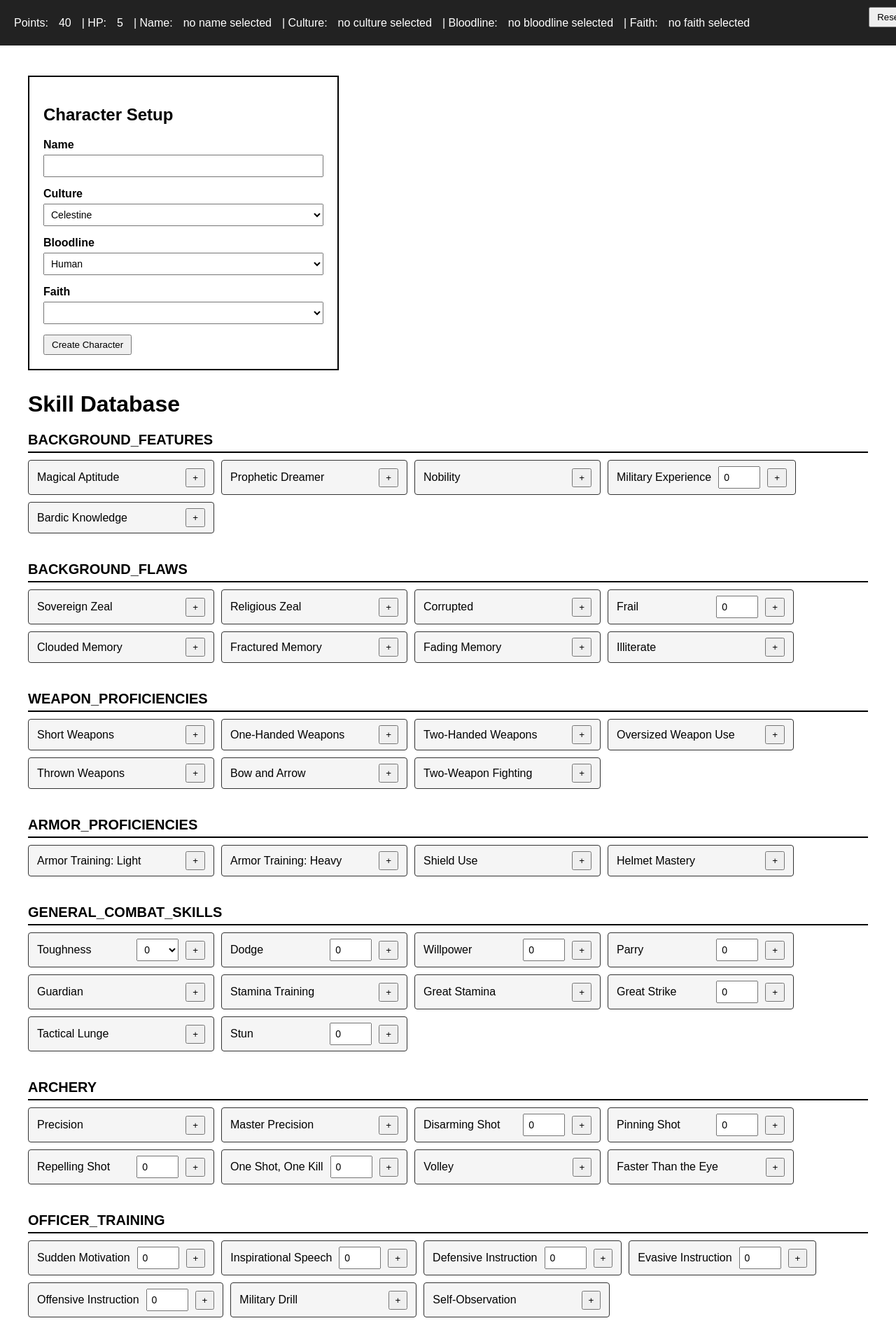
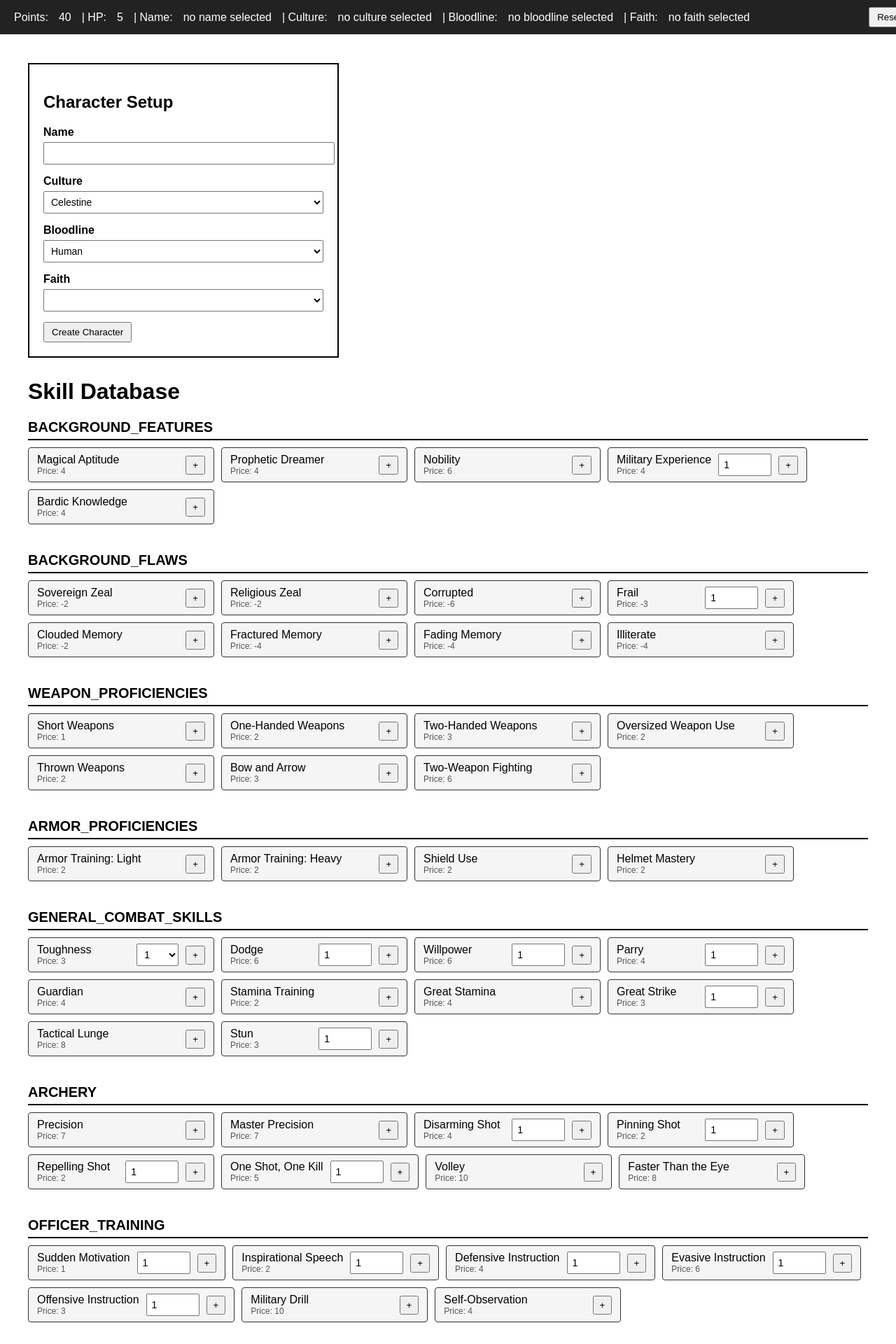
Before and after one commit to AzureZerda/CharacterCreator, a Flask app: page / in a window 1280 px wide. Shown: the top 1920 px of the page at 70% size. Run offline with Flask 3, Linux system fonts and the light colour scheme.

Commit message:
Corrected error preventing passback of quantitities above 1

```diff
--- a/app.py
+++ b/app.py
@@ -354,6 +354,9 @@ class Skill(ABC):
         if hasattr(self, "flags") and self.flags is not None:
             self.modify_flags(1,session['skills_added'])
         session['character_details']['points']-=self.cost
+        if self.name=='Toughness':
+            session['character_details']['health points']+=self.quantity
+        session.modified=True
 
     def remove(self):
         new_skills = dict(session["skills_added"])
@@ -363,6 +366,8 @@ class Skill(ABC):
         self.check_reliance(new_skills)
         session['skills_added']=new_skills
         session['character_details']['points']+=self.cost
+        if self.name=='Toughness':
+            session['character_details']['health points']-=self.quantity
         session.modified=True
 
     def check_reliance(self,skill_check):
--- a/templates/all_skills.html
+++ b/templates/all_skills.html
@@ -1,4 +1,4 @@
-={% extends "base.html" %}
+{% extends "base.html" %}
 
 {% block title %}Skills Database{% endblock %}
 
@@ -51,7 +51,6 @@
         align-items: center;
         justify-content: space-between;
         gap: 10px;
-
         padding: 8px 12px;
         border: 1px solid #333;
         background: #f5f5f5;
@@ -66,6 +65,13 @@
 
     .skill-name {
         flex: 1;
+        display: flex;
+        flex-direction: column;
+    }
+
+    .skill-price {
+        font-size: 12px;
+        color: #555;
     }
 
     .qty-input {
@@ -119,7 +125,6 @@
 <h1>Skill Database</h1>
 
 {% for category_name, category_data in skills_db.items() %}
-
 <div class="section">
 
     <div class="section-title">
@@ -134,28 +139,31 @@
 
         <div class="skill-tile">
 
-            <div class="skill-name">{{ skill_name }}</div>
+            <div class="skill-name">
+                <div>{{ skill_name }}</div>
+                <div class="skill-price">Price: {{ data['Cost'] }}</div>
+            </div>
 
             {% if maxv is none %}
 
                 <input
                     type="number"
                     class="qty-input"
-                    min="0"
-                    value="0"
+                    min="1"
+                    value="1"
                     data-skill-input="{{ skill_name }}">
 
             {% elif maxv > 1 %}
 
                 <select class="qty-input" data-skill-input="{{ skill_name }}">
-                    {% for i in range(0, maxv + 1) %}
+                    {% for i in range(1, maxv + 1) %}
                         <option value="{{ i }}">{{ i }}</option>
                     {% endfor %}
                 </select>
 
             {% else %}
 
-                <input type="hidden" value="1">
+                <input type="hidden" value="1" data-skill-input="{{ skill_name }}">
 
             {% endif %}
 
@@ -174,9 +182,7 @@
         {% endfor %}
 
     </div>
-
 </div>
-
 {% endfor %}
 
 <script>
@@ -192,60 +198,63 @@ function syncTopBar(data) {
 
 function toggleSkill(btn) {
 
-    const skill=btn.dataset.skill;
-    const maxv=btn.dataset.max==="None"?null:parseInt(btn.dataset.max);
-    const state=btn.dataset.state;
+    const skill = btn.dataset.skill;
+    const maxv = btn.dataset.max;
+    const tile = btn.closest(".skill-tile");
+    const input = tile.querySelector(`[data-skill-input="${skill}"]`);
+    const state = btn.dataset.state;
 
-    const tile=btn.closest(".skill-tile");
-    const input=tile.querySelector(`[data-skill-input="${skill}"]`);
+    let quantity;
 
-    // ✅ FIX: SAME quantity logic for add AND remove
-    let quantity=0;
-
-    if(maxv===null){
-        quantity=parseInt(input.value||"0");
+    if (maxv === "None") {
+        // Free-text number input — read whatever the user typed
+        quantity = parseInt(input?.value || "0");
+        if (isNaN(quantity) || quantity < 1) {
+            alert("Please enter a valid quantity.");
+            return;
+        }
+    } else if (parseInt(maxv) > 1) {
+        // Select dropdown — read selected value
+        quantity = parseInt(input?.value || "1");
     } else {
-        quantity=1;
+        // maxv == 1, hidden input — always 1
+        quantity = 1;
     }
 
-    const formData=new URLSearchParams();
-    formData.append("skill",skill);
-    formData.append("quantity",quantity);
+    const formData = new URLSearchParams();
+    formData.append("skill", skill);
+    formData.append("quantity", quantity);
 
-    const url=state==="add"?"/add_skill":"/remove_skill";
+    const url = state === "add" ? "/add_skill" : "/remove_skill";
 
-    fetch(url,{
-        method:"POST",
-        body:formData
+    fetch(url, {
+        method: "POST",
+        body: formData
     })
-    .then(res=>res.json())
-    .then(data=>{
+    .then(res => res.json())
+    .then(data => {
 
-        if(!data.success){
-            alert(data.error||"Action failed");
+        if (!data.success) {
+            alert(data.error || "Action failed");
             return;
         }
 
         syncTopBar(data);
 
-        // UI toggle
-        if(state==="add"){
-            btn.dataset.state="remove";
-            btn.textContent="-";
+        if (state === "add") {
+            btn.dataset.state = "remove";
+            btn.textContent = "-";
             tile.classList.add("locked");
-            input?.classList.add("locked");
-            input?.setAttribute("readonly",true);
-
+            input?.setAttribute("disabled", true);
         } else {
-            btn.dataset.state="add";
-            btn.textContent="+";
+            btn.dataset.state = "add";
+            btn.textContent = "+";
             tile.classList.remove("locked");
-            input?.classList.remove("locked");
-            input?.removeAttribute("readonly");
+            input?.removeAttribute("disabled");
         }
 
     })
-    .catch(err=>{
+    .catch(err => {
         console.error(err);
         alert("Request failed");
     });
```
